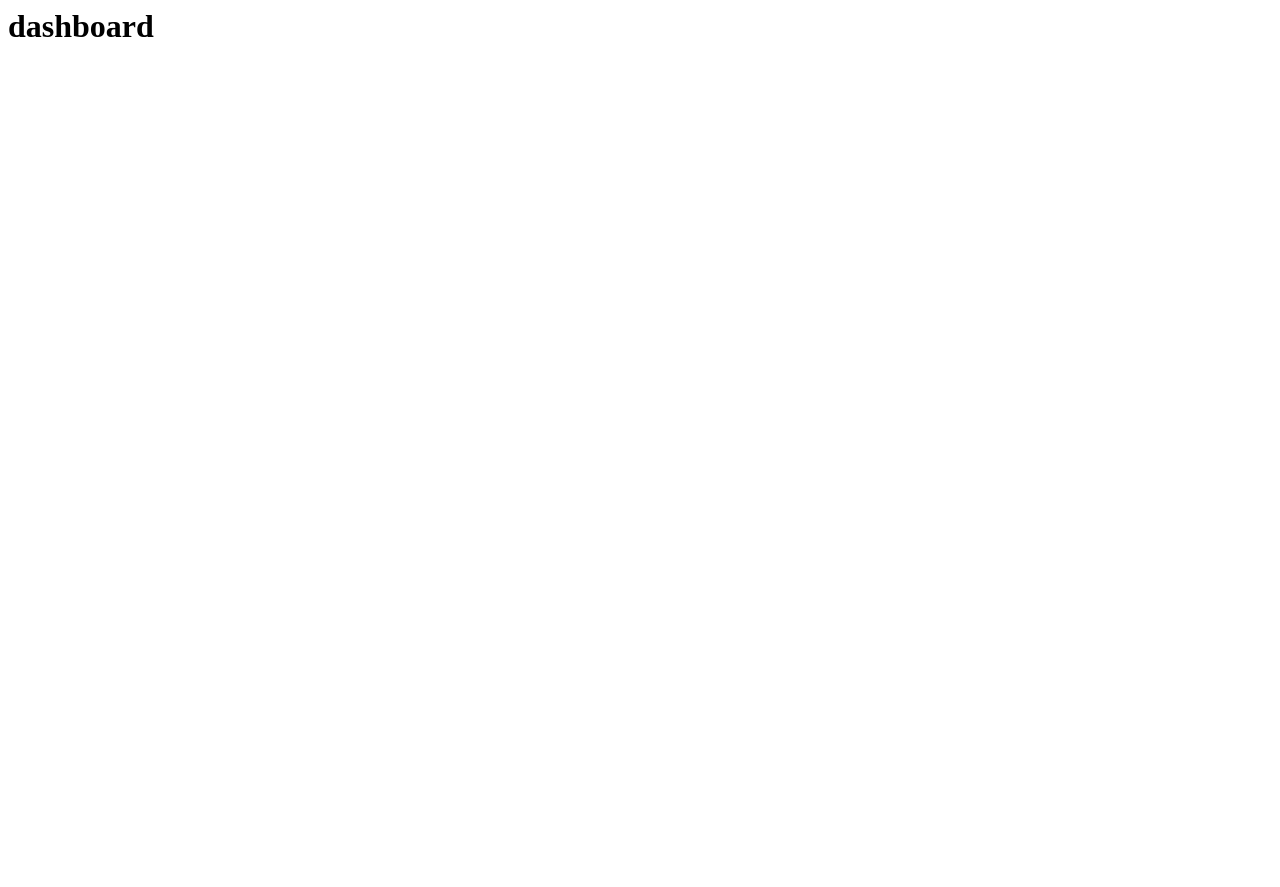
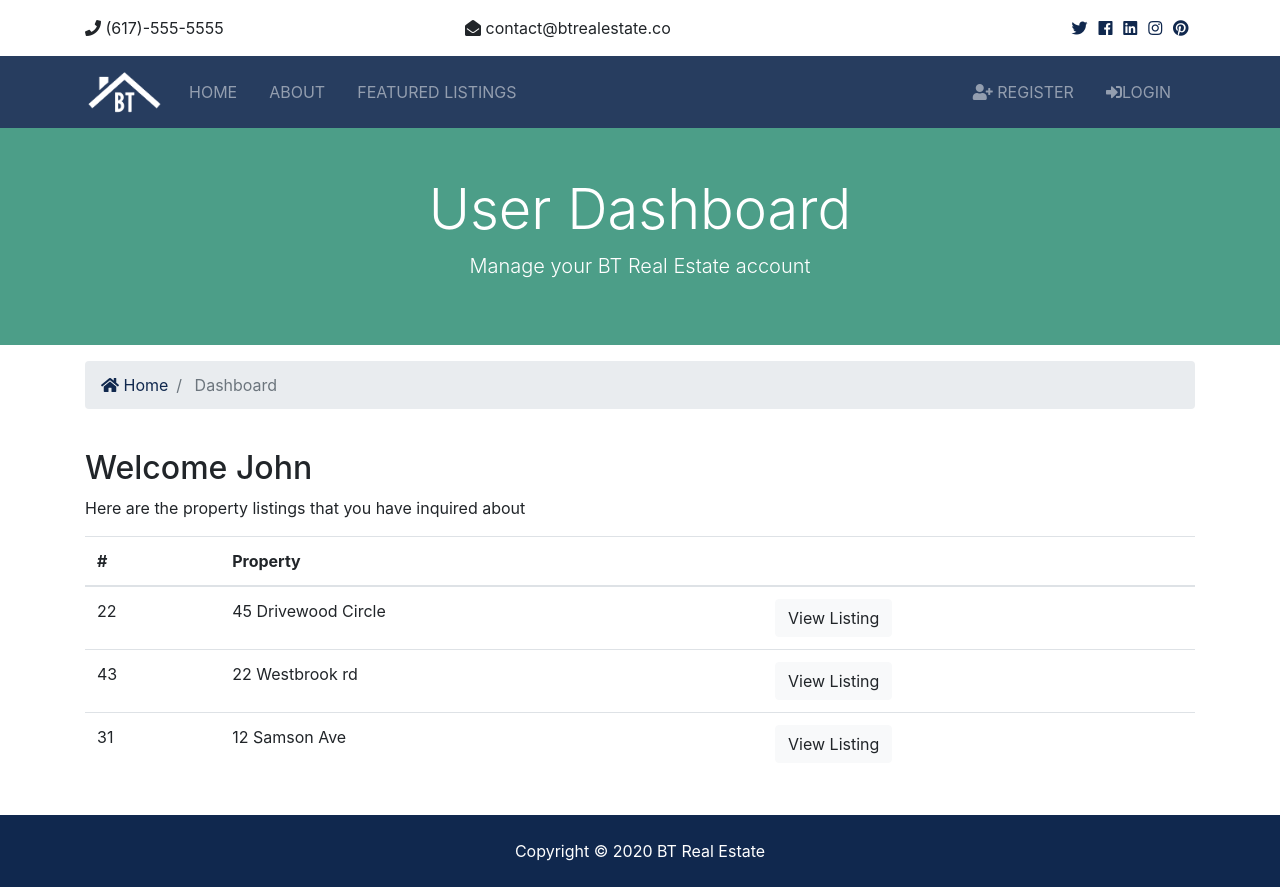
Before and after one commit to shin-dongjin/djangoProject, a Django app: page /accounts/dashboard in a window 1280 px wide. Before the commit the page is almost empty. Before the commit the page ends 37 px from the top, so only its background shows below. Run offline with Django 3.2, Linux system fonts and the light colour scheme; some libraries are stand-ins or nearby versions.

Commit message:
Authenticate user login and register

```diff
--- a/accounts/views.py
+++ b/accounts/views.py
@@ -1,23 +1,70 @@
 from django.shortcuts import render, redirect
-from django.contrib import messages
+from django.contrib import messages, auth
+from django.contrib.auth.models import User
 
 def register(request):
     if request.method == 'POST':
-        messages.error(request, 'Testing error message')
-        return redirect('register')
+        # Get form values
+        first_name = request.POST['first_name']
+        last_name = request.POST['last_name']
+        username = request.POST['username']
+        email = request.POST['email']
+        password = request.POST['password']
+        password2 = request.POST['password2']
+
+        # Check if passwords match
+        if password == password2:
+            # Check username
+            if User.objects.filter(username=username).exists():
+                messages.error(request, 'That username is taken')
+                return redirect('register')
+            else:
+                if User.objects.filter(email=email).exists():
+                    messages.error(request, 'That email is being used')
+                    return redirect('register')
+                else:
+                    # Looks good
+                    user = User.objects.create_user(username=username, password=password, email=email,
+                    first_name=first_name, last_name=last_name)
+
+                    # Login after register
+                    # auth.login(request, user)
+                    # messages.success(request, 'You are now logged in')
+                    # return redirect('index')
+
+                    user.save()
+                    messages.success(request, 'You are now registered and can log in')
+                    return redirect('login')
+        else:
+                messages.error(request, 'Passwords do not match')
+                return redirect('register')
     else:
         return render(request, 'accounts/register.html')
 
 def login(request):
     if request.method == 'POST':
-        # Login User
-        return
+        username = request.POST['username']
+        password = request.POST['password']
+
+        user = auth.authenticate(username=username, password=password)
+
+        # user exist in the database
+        if user is not None:
+            auth.login(request, user)
+            messages.success(request, 'You are now logged in')
+            return redirect('dashboard')
+        else:
+            messages.error(request, 'Invalid credentials')
+            return redirect('login')
     else:
-        return render(request, 'accounts/register.html')
+        return render(request, 'accounts/login.html')
     return render(request, 'accounts/login.html')
 
 def logout(request):
-    return redirect('index')
+    if request.method == 'POST':
+        auth.logout(request)
+        messages.success(request, 'You are now logged out')
+        return redirect('index')
 
 def dashboard(request):
     return render(request, 'accounts/dashboard.html')
--- a/templates/accounts/dashboard.html
+++ b/templates/accounts/dashboard.html
@@ -1 +1,78 @@
-<h1>dashboard</h1>
+{% extends 'base.html' %}
+
+{% block title %} | User Dashboard {% endblock %}
+
+{% block content %}
+<section id="showcase-inner" class="py-5 text-white">
+    <div class="container">
+      <div class="row text-center">
+        <div class="col-md-12">
+          <h1 class="display-4">User Dashboard</h1>
+          <p class="lead">Manage your BT Real Estate account</p>
+        </div>
+      </div>
+    </div>
+  </section>
+
+  <!-- Alerts -->
+  {% include 'partials/_alert.html' %}
+
+  <!-- Breadcrumb -->
+  <section id="bc" class="mt-3">
+    <div class="container">
+      <nav aria-label="breadcrumb">
+        <ol class="breadcrumb">
+          <li class="breadcrumb-item">
+            <a href="{% url 'index' %}">
+              <i class="fas fa-home"></i> Home</a>
+          </li>
+          <li class="breadcrumb-item active"> Dashboard</li>
+        </ol>
+      </nav>
+    </div>
+  </section>
+
+  <section id="dashboard" class="py-4">
+    <div class="container">
+      <div class="row">
+        <div class="col-md-12">
+          <h2>Welcome John</h2>
+          <p>Here are the property listings that you have inquired about</p>
+          <table class="table">
+            <thead>
+              <tr>
+                <th scope="col">#</th>
+                <th scope="col">Property</th>
+                <th></th>
+              </tr>
+            </thead>
+            <tbody>
+              <tr>
+                <td>22</td>
+                <td>45 Drivewood Circle</td>
+                <td>
+                  <a class="btn btn-light" href="#">View Listing</a>
+                </td>
+              </tr>
+              <tr>
+                <td>43</td>
+                <td>22 Westbrook rd</td>
+                <td>
+                  <a class="btn btn-light" href="#">View Listing</a>
+                </td>
+              </tr>
+              <tr>
+                <td>31</td>
+                <td>12 Samson Ave</td>
+                <td>
+                  <a class="btn btn-light" href="#">View Listing</a>
+                </td>
+              </tr>
+            </tbody>
+          </table>
+        </div>
+      </div>
+    </div>
+  </section>
+
+  {% endblock %}
--- a/templates/accounts/login.html
+++ b/templates/accounts/login.html
@@ -1,7 +1,8 @@
 {% extends 'base.html' %}
 
+{% block title %} | Account Login {% endblock %}
+
 {% block content %}
-
 <section id="login" class="bg-light py-5">
     <div class="container">
       <div class="row">
--- a/templates/base.html
+++ b/templates/base.html
@@ -13,7 +13,7 @@
     <!-- Lightbox -->
     <link rel="stylesheet" href="{% static 'css/lightbox.min.css' %}">
 
-    <title>BT Real Estate</title>
+    <title>BT Real Estate {% block title %}{% endblock %}</title>
 </head>
 
 <body>
--- a/templates/listings/listing.html
+++ b/templates/listings/listing.html
@@ -1,6 +1,8 @@
 {% extends 'base.html' %}
 
 {% load humanize %}
+
+{% block title %} | {{ listing.title }} {% endblock %}
 
 {% block content %}
 
--- a/templates/listings/listings.html
+++ b/templates/listings/listings.html
@@ -1,6 +1,8 @@
 {% extends 'base.html' %}
 
 {% load humanize %}
+
+{% block title %} | Browse Property Listings {% endblock %}
 
 {% block content %}
 <section id="showcase-inner" class="py-5 text-white">
--- a/templates/listings/search.html
+++ b/templates/listings/search.html
@@ -1,6 +1,8 @@
 {% extends 'base.html' %}
 
 {% load humanize %}
+
+{% block title %} | Search Results {% endblock %}
 
 {% block content %}
 <section id="showcase-inner" class="showcase-search text-white py-5">
--- a/templates/pages/about.html
+++ b/templates/pages/about.html
@@ -1,6 +1,8 @@
 {% extends 'base.html' %}
 
 {% load static %}
+
+{% block title %} | About Us {% endblock %}
 
 {% block content %}
 <section id="showcase-inner" class="py-5 text-white">
--- a/templates/pages/index.html
+++ b/templates/pages/index.html
@@ -1,6 +1,8 @@
 {% extends 'base.html' %}
 
 {% load humanize %}
+
+{% block title %} | Welcome{% endblock %}
 
 {% block content %}
   <!-- Showcase -->
@@ -64,6 +66,9 @@
       </div>
     </div>
   </section>
+
+  <!-- Alerts -->
+  {% include 'partials/_alert.html' %}
 
   <!-- Listings -->
   <section id="listings" class="py-5">
--- a/templates/partials/_navbar.html
+++ b/templates/partials/_navbar.html
@@ -40,6 +40,28 @@
         </ul>
 
         <ul class="navbar-nav ml-auto">
+          {% if user.is_authenticated %}
+            <li
+            {% if 'register' in request.path %}
+                class="nav-item active mr-3"
+            {% else %}
+                class="nav-item mr-3"
+            {% endif %}
+            >
+              <a class="nav-link" href="{% url 'dashboard' %}">
+                Welcome, {{ user.username }} (Dashboard) </a>
+            </li>
+            <li class="nav-item mr-3">
+              <a href="javascript:{document.getElementById('logout').submit()}"
+              class="nav-link">
+                <i class="fas fa-sign-out-alt"></i> Logout
+              </a>
+              <form action="{% url 'logout' %}" method="POST" id="logout">
+                {% csrf_token %}
+                <input type="hidden">
+              </form>
+            </li>
+          {% else %}
             <li
               {% if 'register' in request.path %}
                   class="nav-item active mr-3"
@@ -58,10 +80,9 @@
             {% endif %}
             >
               <a class="nav-link" href="{% url 'login' %}">
-              <i class="fas fa-sign-in-alt"></i>
-
-              Login</a>
+                <i class="fas fa-sign-in-alt"></i>Login</a>
             </li>
+          {% endif %}
         </ul>
       </div>
     </div>
```
Also changed, not shown: templates/accounts/register.html (+4 -3 lines). Lines whose indentation alone changed are shown as unchanged.
